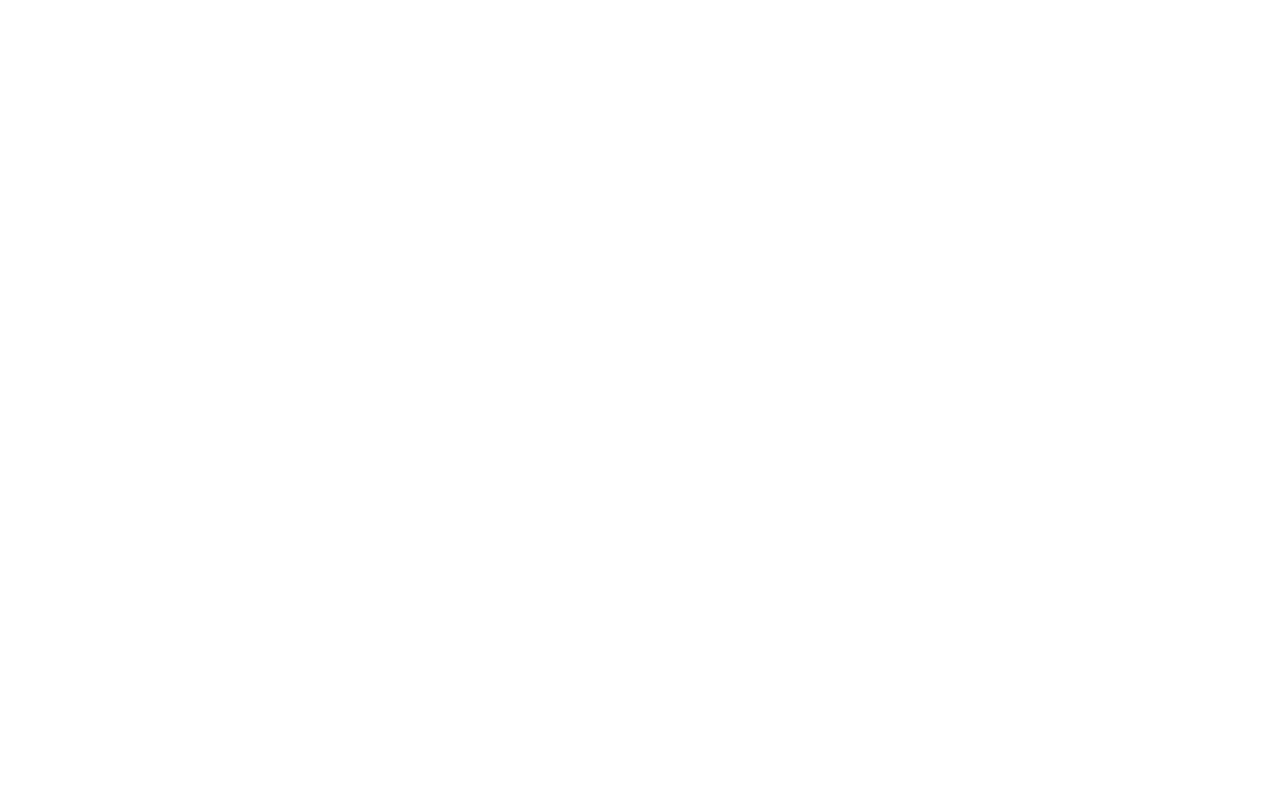
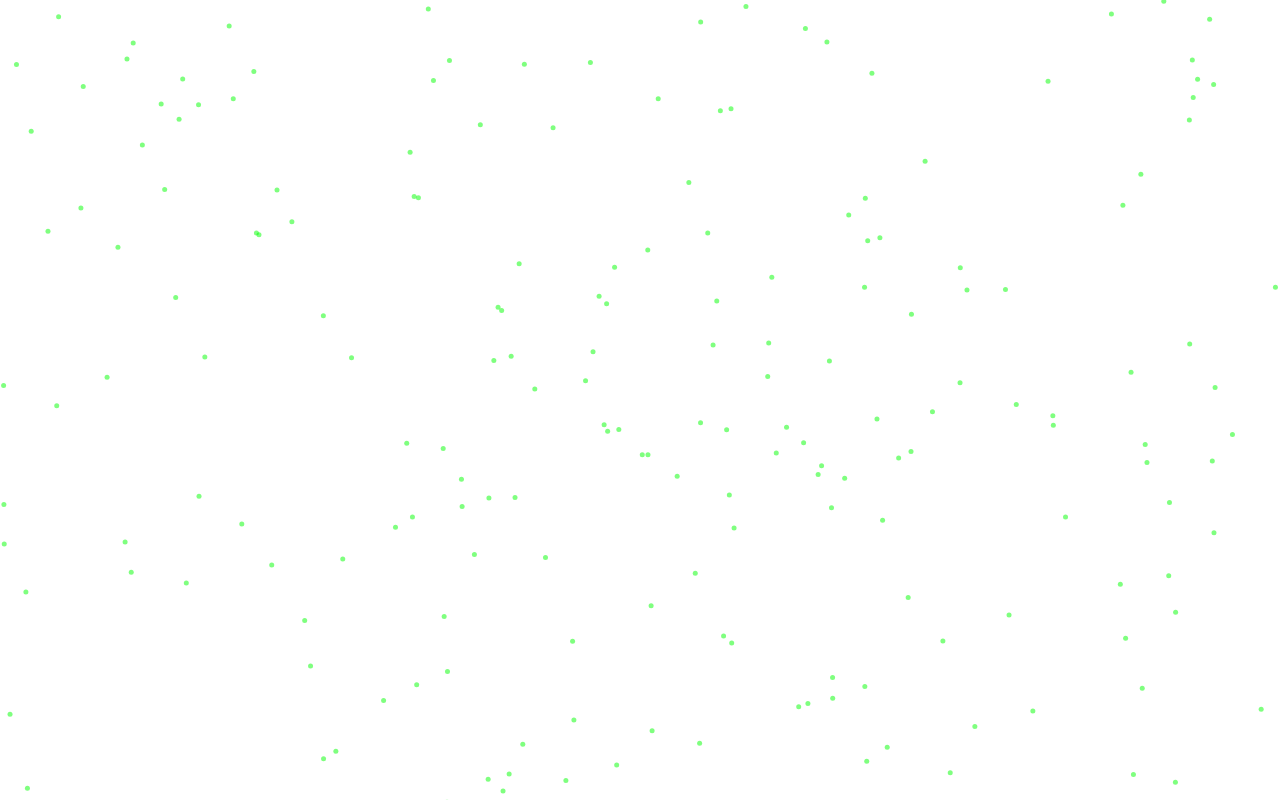
Before and after one commit to tayronesgalvao/medeirosgalvao, a website: page particles-background.html in a window 1280 px wide. Drawn offline with nearby package versions, Linux system fonts and the light colour scheme.

Commit message:
Update particles-background.html

```diff
--- a/particles-background.html
+++ b/particles-background.html
@@ -14,10 +14,13 @@
         background: transparent;
       }
       #particles-js {
-        position: absolute;
+        position: fixed;
+        top: 0;
+        left: 0;
         width: 100%;
         height: 100%;
-        z-index: -1;
+        z-index: 1;
+        pointer-events: auto;
       }
     </style>
   </head>
@@ -28,26 +31,26 @@
       particlesJS('particles-js', {
         particles: {
           number: {
-            value: 120,      // Mais partículas
+            value: 130,
             density: {
               enable: true,
-              value_area: 800
+              value_area: 700
             }
           },
-          color: { value: "#ffffff" },
+          color: { value: "#00ff00" }, // Partículas verdes
           shape: { type: "circle" },
           opacity: { value: 0.5 },
-          size: { value: 3 },
+          size: { value: 2.5 },
           line_linked: {
             enable: true,
-            distance: 120,  // Linhas mais próximas
-            color: "#ffffff",
-            opacity: 0.4,
+            distance: 90,
+            color: "#ffffff", // Linhas brancas
+            opacity: 0.6,
             width: 1
           },
           move: {
             enable: true,
-            speed: 2,
+            speed: 1.8,
             direction: "none",
             random: false,
             straight: false,
@@ -56,11 +59,11 @@
           }
         },
         interactivity: {
-          detect_on: "canvas", // Wix aceita melhor "canvas" do que "window"
+          detect_on: "window",
           events: {
             onhover: {
               enable: true,
-              mode: "grab" // Interação com o mouse visível
+              mode: "grab"
             },
             onclick: {
               enable: true,
```
